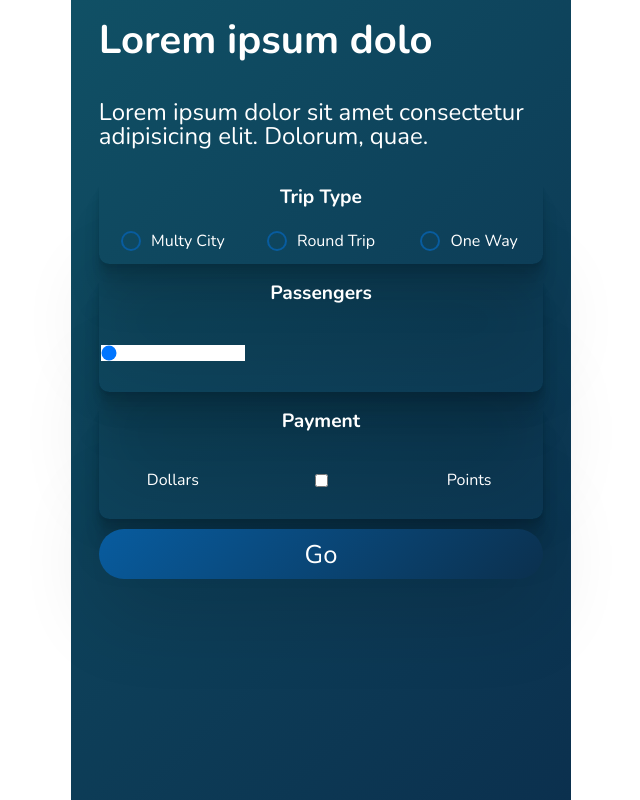
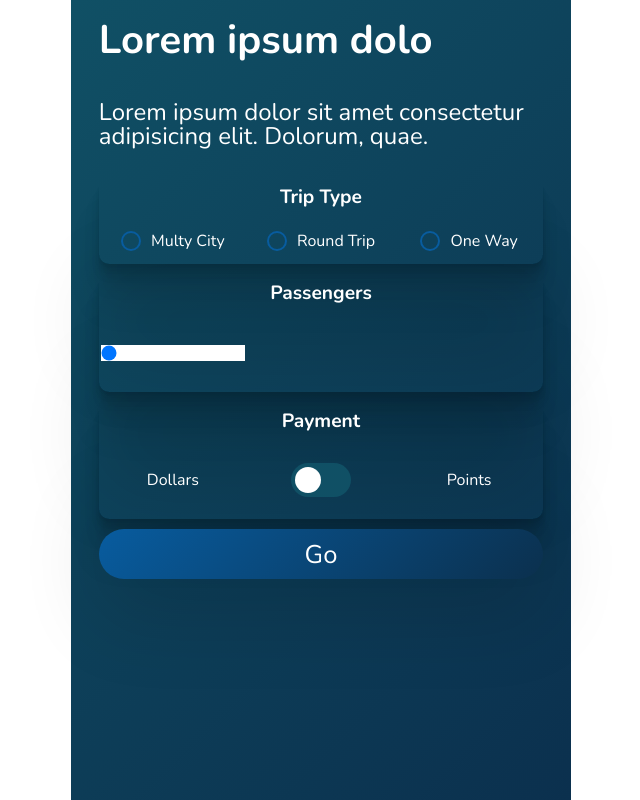
Before and after one commit to edsaavedra/sw-pnrs, a React (Create React App) app: page /#/ in a window 1280 px wide. Shown: the whole page, without its empty margins (319-959 px from the left). Built offline with nearby package versions, Linux system fonts and the light colour scheme.

Commit message:
style switch

```diff
--- a/src/App.js
+++ b/src/App.js
@@ -46,9 +46,12 @@ class App  extends Component {
 
           <div className="field payment">
             <label for="payment">
-              <span className="field-title">Payment</span>
+             <span className="field-title">Payment</span>
               <span className="payment">Dollars</span>
-              <input type="checkbox" value="1" id="payment"/>
+              <div className="switch">
+                <input type="checkbox" value="1" id="payment"/>
+                <span className="slider"></span>
+              </div>
               <span className="payment">Points</span>
             </label>
           </div>
--- a/src/App.scss
+++ b/src/App.scss
@@ -31,6 +31,44 @@ $gr1: #f5f5f5;
     grid-area: d;
     padding: 20px 0;
     font-size: 1.5em;
+  }
+
+  .switch {
+    height: 34px;
+    position: relative;
+    width: 60px;
+    input {
+      height: 0;
+      opacity: 0;
+      width: 0;
+      &:checked + .slider {
+        background-color: $bl5;
+        &:before { transform: translateX(26px) }
+      }
+      &:focus + .slider { box-shadow: 0 0 1px $bl5 }
+    }
+    .slider {
+      background-color: $bl1;
+      border-radius: 34px;
+      bottom: 0;
+      cursor: pointer;
+      left: 0;
+      position: absolute;
+      right: 0;
+      top: 0;
+      transition: .4s;
+      &:before {
+        background-color: $white;
+        border-radius: 50%;
+        bottom: 4px;
+        content: "";
+        height: 26px;
+        left: 4px;
+        position: absolute;
+        transition: .4s;
+        width: 26px;
+      }
+    }
   }
 
   input[type="radio"] {
@@ -131,7 +169,8 @@ $gr1: #f5f5f5;
             display: grid;
             grid-template-columns: 1fr 1fr 1fr;
             grid-template-rows: 1fr 2fr;
-            grid-template-areas: "t t t" "d c p"
+            grid-template-areas: "t t t" "d c p";
+            justify-items: center
           }
         }
       }
```
